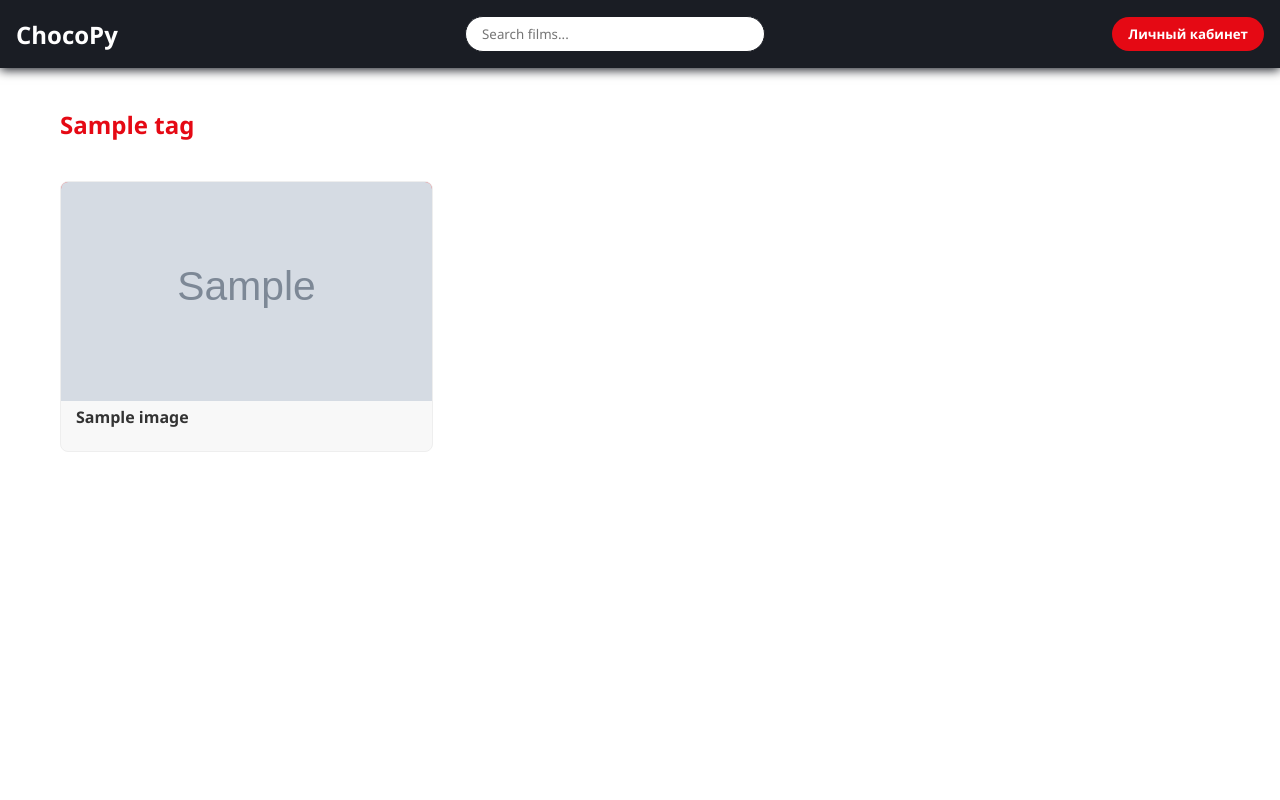
After one commit to khanboglai/Online-cinema, a FastAPI app: template web_api/templates/search.html in a window 1280 px wide. The commit adds this page. Run offline with FastAPI, Linux system fonts and the light colour scheme; the template is opened without the code that fills it: most values are stand-ins (such as "Sample title", 1, 10 or a date in 2020); grey boxes marked "Sample" are stand-in pictures; parts of the project's set-up code (start-up, migrations or seed data) failed here and were passed over.

Commit message:
Прикрутил эластик

```diff
--- a/docker-compose.yml
+++ b/docker-compose.yml
@@ -74,7 +74,6 @@ services:
     container_name: cinema_elasticsearch
     environment:
       - discovery.type=single-node
-      - ELASTIC_PASSWORD=passwd
     ports:
       - "9200:9200"
     volumes:
--- a/web_api/main.py
+++ b/web_api/main.py
@@ -5,7 +5,7 @@ from fastapi.responses import RedirectResponse
 from starlette.staticfiles import StaticFiles
 from sqlalchemy.orm import Session
 from repository.database import SessionLocal
-from routers import auth, pages, lk, home, film
+from routers import auth, pages, lk, home, film, search
 from routers.auth import get_current_user
 
 app = FastAPI()
@@ -15,6 +15,7 @@ app.include_router(pages.router)
 app.include_router(lk.router)
 app.include_router(home.router)
 app.include_router(film.router)
+app.include_router(search.router)
 
 app.mount('/static', StaticFiles(directory='static'), 'static')
 
--- a/web_api/requirements.txt
+++ b/web_api/requirements.txt
@@ -12,6 +12,8 @@ colorama==0.4.6
 cryptography==43.0.3
 dill==0.3.9
 ecdsa==0.19.0
+elastic-transport==8.15.1
+elasticsearch==8.16.0
 fastapi==0.115.4
 fastapi-sessions==0.3.2
 greenlet==3.1.1
@@ -51,4 +53,5 @@ starlette==0.41.2
 tomlkit==0.13.2
 typing_extensions==4.12.2
 tzdata==2024.2
+urllib3==2.2.3
 uvicorn==0.32.0
--- a/web_api/routers/film.py
+++ b/web_api/routers/film.py
@@ -1,5 +1,4 @@
 import pandas as pd
-from collections import defaultdict
 from typing import Annotated
 from fastapi import APIRouter, Request, Depends
 from starlette.templating import Jinja2Templates
--- a/web_api/static/js/home.js
+++ b/web_api/static/js/home.js
@@ -6,9 +6,12 @@
 });
 
 // Add search functionality
-const searchBar = document.querySelector('.search-bar');
-searchBar.addEventListener('keyup', (e) => {
-    if(e.key === 'Enter') {
-        console.log('Searching for:', searchBar.value);
+function handleKeyPress(event) {
+    if (event.key === 'Enter') {
+        event.preventDefault();
+        const query = document.querySelector('.search-bar').value;
+        if (query) {
+            window.location.href = '/search/' + encodeURIComponent(query) + '/page=1';
+        }
     }
-});
+}
--- a/web_api/templates/home.html
+++ b/web_api/templates/home.html
@@ -8,7 +8,7 @@
         <header>
             <nav>
                 <div class="logo">ChocoPy</div>
-                <input type="text" class="search-bar" placeholder="Search films...">
+                <input type="text" class="search-bar" name="query" placeholder="Search films..." onkeypress="handleKeyPress(event)">
                 <form action="/lk" method="GET">
                     <button type="submit" class="lk-btn">Личный кабинет</button>
                 </form>
--- /dev/null
+++ b/web_api/templates/search.html
@@ -0,0 +1,46 @@
+<html><head><base href="." />
+    <meta charset="UTF-8">
+    <meta name="viewport" content="width=device-width, initial-scale=1.0">
+    <title>Search Results</title>
+    <link rel="stylesheet" type="text/css" href="/static/css/home.css">
+    </head>
+    <body>
+        <header>
+            <nav>
+                <div class="logo">ChocoPy</div>
+                <input type="text" class="search-bar" name="query" placeholder="Search films..." onkeypress="handleKeyPress(event)">
+                <form action="/lk" method="GET">
+                    <button type="submit" class="lk-btn">Личный кабинет</button>
+                </form>
+            </nav>
+        </header>
+
+        <div class="container">
+            {% if films %}
+                {% for tag, images in films.items() %}
+                <h2 class="section-title">{{ tag }}</h2>
+                <div class="main-content">
+                    {% for image in images %}
+                    <!-- Video Card 1 -->
+                    <div class="video-card" onclick="window.location='/films/{{ image['id'] }}'">
+                        <div class="thumbnail">
+                            <div class="thumbnail-overlay">
+                                <img src="{{ image['cover'] }}" alt="{{ image['name'] }}" style="width: 400px; height: 230px; margin: 0;">
+                            </div>
+                        </div>
+                        <div class="video-info">
+                            <h3 class="video-title">{{ image['name'] }}</h3>
+                        </div>
+                    </div>
+                    {% endfor %}
+                </div>
+                {% endfor %}
+            {% else %}
+                <h2 class="section-title">По вашему запросу ничего не найдено</h2>
+            {% endif %}
+
+        </div>
+
+        <script src="/static/js/home.js"></script>
+    </body>
+    </html>
```
Also changed, not shown: web_api/routers/search.py (added, +49 -0 lines), 1 other file.
